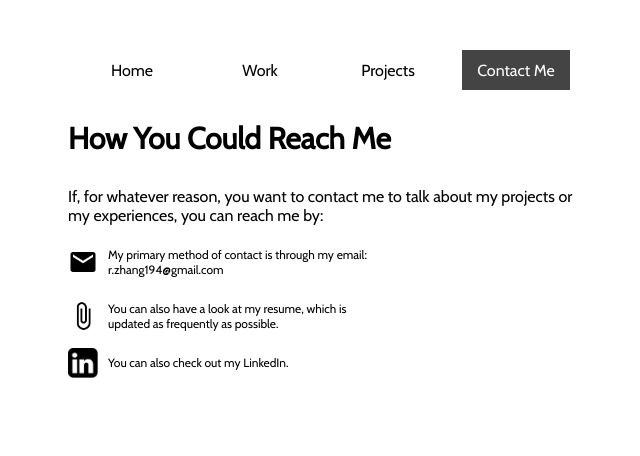
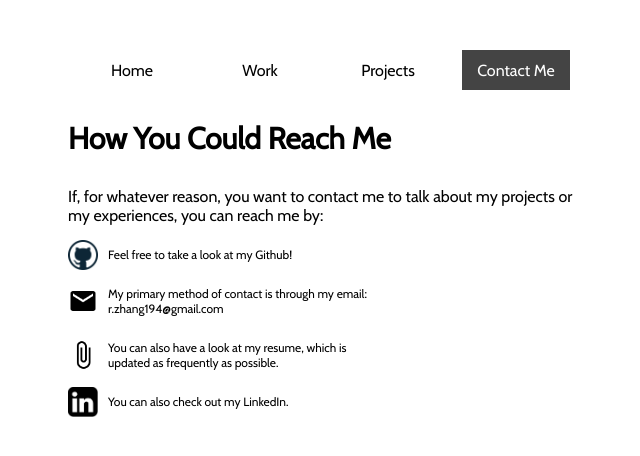
Before and after one commit to ruizha/website, a Flask app: page /contact in a window 1280 px wide. Shown: the top 456 px of the page, without its empty margins (316-956 px from the left). Run offline with Flask 2, Linux system fonts and the light colour scheme; some libraries are stand-ins or nearby versions.

Commit message:
Adds github icon

```diff
--- a/templates/contacts.html
+++ b/templates/contacts.html
@@ -17,6 +17,10 @@
         </div>
         <div class='contact-methods'>
             <div class='contact-element'>
+                <img src="{{ url_for('static', filename='images/github.png') }}">
+                <p> Feel free to take a look at my Github! </p>
+            </div>
+            <div class='contact-element'>
                 <img src="{{ url_for('static', filename='images/email.png') }}">
                 <p> My primary method of contact is through my email: r.zhang194@gmail.com </p>
             </div>
```
Also changed, not shown: static/images/github.png (added).
